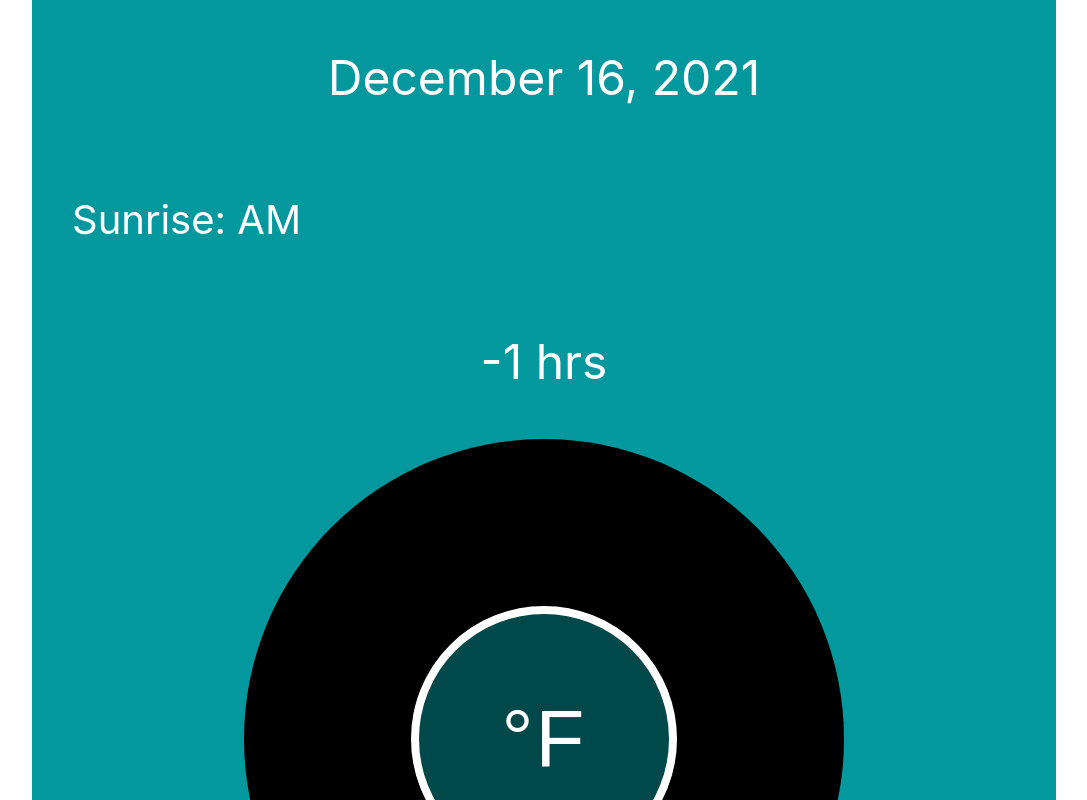
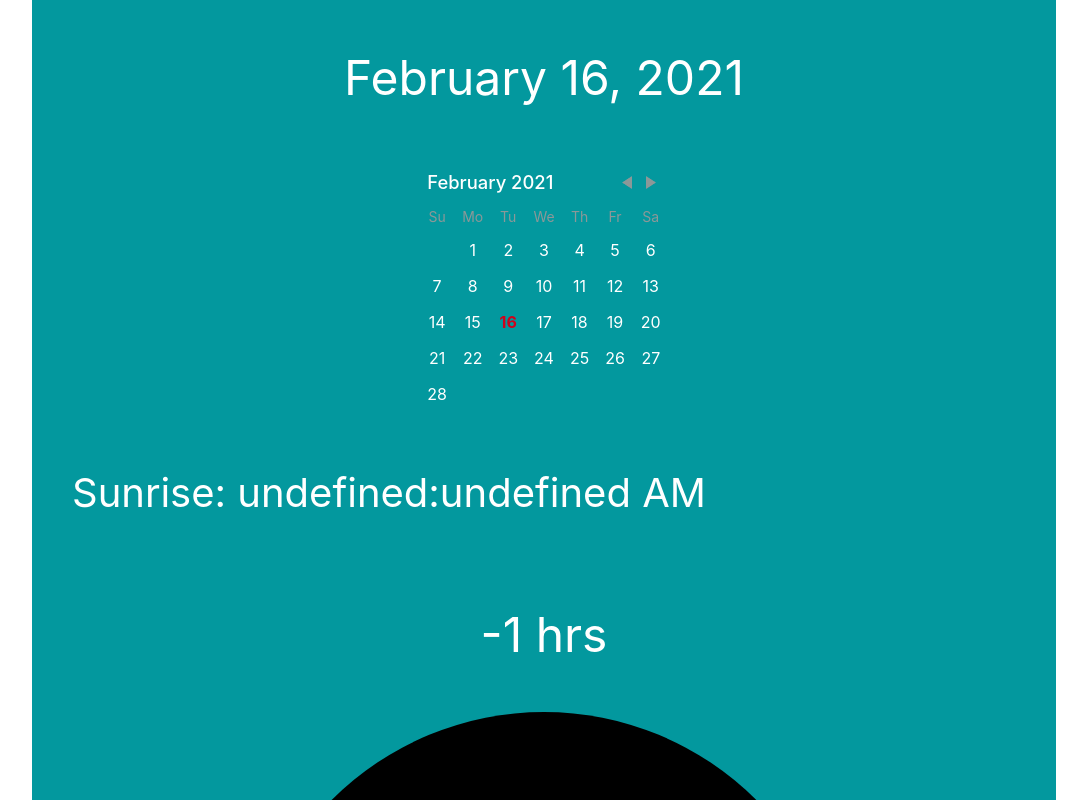
Before and after one commit to escott2/weather, a React (Create React App) app: page / in a window 1280 px wide. Shown: the top 800 px of the page, without its empty margins (96-1183 px from the left). Built offline with nearby package versions, Linux system fonts and the light colour scheme; no server answers.

Commit message:
Add React-Day-Picker library

```diff
--- a/package.json
+++ b/package.json
@@ -8,6 +8,7 @@
     "@testing-library/user-event": "^12.1.10",
     "axios": "^0.21.1",
     "react": "^17.0.1",
+    "react-day-picker": "^7.4.8",
     "react-dom": "^17.0.1",
     "react-scripts": "4.0.2",
     "web-vitals": "^1.0.1"
--- a/src/components/MainScreen.js
+++ b/src/components/MainScreen.js
@@ -1,5 +1,7 @@
 import React, {useState, useEffect} from 'react';
 import axios from "axios";
+import DayPicker from 'react-day-picker';
+import 'react-day-picker/lib/style.css';
 import "./MainScreen.css";
 import LightMeter from './LightMeter';
 import Sunrise from './Sunrise';
@@ -9,7 +11,7 @@ import Attribution from './Attribution';
 
 function MainScreen() {
 
-    const today = new Date(2021, 11, 16);
+    const today = new Date();
 
     const [temp, setTemp] = useState("");
     const [sunrise, setSunrise] = useState("");
@@ -39,6 +41,7 @@ function MainScreen() {
         seconds: SECONDS_PER_MINUTES - Number(dayLength.substring(6,9)),
     }
 
+    const sunriseTime = `${sunrise.sunriseHour}:${sunrise.sunriseMinute}`;
     const nightMinutes = timeToMinutes(nightLength.hours, nightLength.minutes, nightLength.seconds);
     const nightPercent = nightMinutes / MINUTES_PER_DAY;
     const nightPercentRounded = Math.round(nightPercent * 100) / 100;
@@ -113,10 +116,9 @@ function MainScreen() {
               sunriseMinute = roundMinute(sunriseSecond, sunriseMinute);
 
               return {
-                sunriseHour: sunriseHour,
-                sunriseMinute: sunriseMinute,
-                sunriseSecond: sunriseSecond,
-                sunriseTime: `${sunriseHour}:${sunriseMinute}`
+                sunriseHour: String(sunriseHour).padStart(2, '0'),
+                sunriseMinute: String(sunriseMinute).padStart(2, '0'),
+                sunriseSecond: String(sunriseSecond).padStart(2, '0')
               };
           });
 
@@ -157,18 +159,27 @@ function MainScreen() {
           // handle error
           console.log(error);
         })
-    }, []);
+    }, [date]);
 
 
-
-
+    function handleDayClick(day) {
+      setDate(
+         {
+          month: day.getMonth(),
+          date: day.getDate(),
+          year: day.getFullYear()
+        });
+      };
 
     return (
         <div className="MainScreen">
 
             <p>{months[date.month]} {date.date}, {date.year}</p>
+            <DayPicker onDayClick={handleDayClick} />
 
-            <Sunrise sunrise={sunrise.sunriseTime}/>
+            <Sunrise sunrise={sunriseTime}/>
+
+
 
             <p>{dayHours} hrs</p>
 
```
Also changed, not shown: 1 other file (tests, documents, lock files or other folders).
